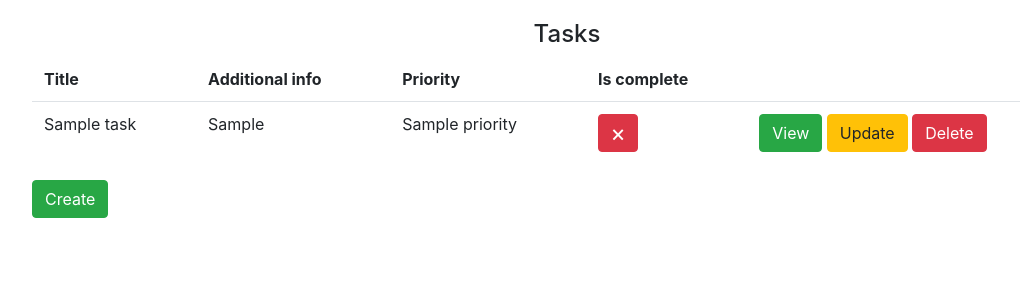
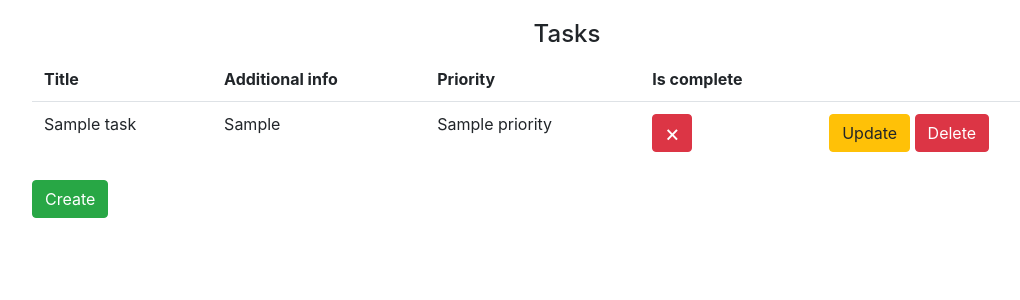
Before and after one commit to Freestanchik/task_management, a Django app: template templates/task-list.html in a window 1280 px wide. Shown: the part 56-356 px from the top of the page, without its empty margins (73-1093 px from the left). Run offline with Django 4.2, Linux system fonts and the light colour scheme; the template is opened without the code that fills it: most values are stand-ins (such as "Sample title", 1, 10 or a date in 2020); some libraries are stand-ins or nearby versions.

Commit message:
Minor fixes

```diff
--- a/templates/task-list.html
+++ b/templates/task-list.html
@@ -29,7 +29,6 @@
                         {% endif %}
                     </td>
                     <td>
-                        <a type="button" class="btn btn-success" href="/task-view/{{ task.task_id }}">View</a>
                         <a type="button" class="btn btn-warning" href="/task-update/{{ task.task_id }}">Update</a>
                         <a type="button" class="btn btn-danger" href="/task-delete/{{ task.task_id }}">Delete</a>
                     </td>
```
